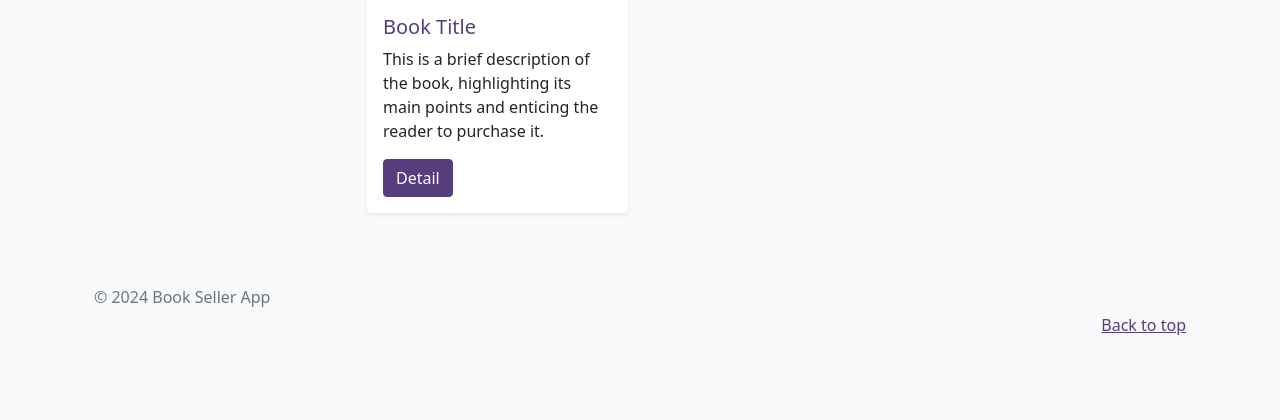
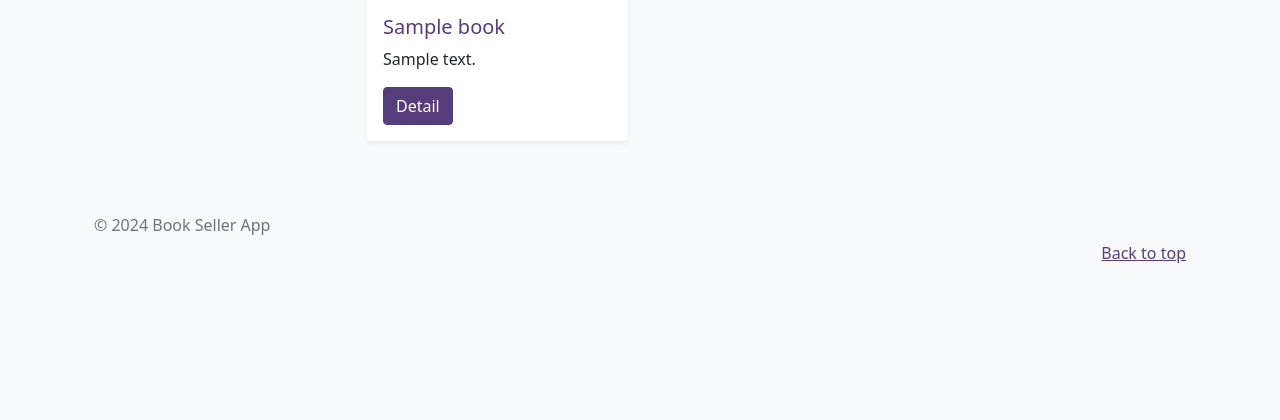
Before and after one commit to sudiptakumarshil/library-management, a Django app: page / in a window 1280 px wide. Shown: the part 231-651 px from the top of the page. Run offline with Django 5.2, Linux system fonts and the light colour scheme; tables that the repository leaves empty hold one stand-in row (values such as "Sample post"); grey boxes marked "Sample" are stand-in pictures.

Commit message:
Book are showing on home page

```diff
--- a/book/views.py
+++ b/book/views.py
@@ -5,12 +5,12 @@
 
 class CategoryBookView(ListView):
     model = Book
-    template_name = "core/home.html"
+    template_name = "index.html"
     context_object_name = "books"
 
     def get_queryset(self):
         category_slug = self.kwargs.get("slug")
-        return Book.objects.filter(category__slug=category_slug)
+        return Book.objects.filter(category__slug=category_slug, status=True)
 
     def get_context_data(self, **kwargs):
         context = super().get_context_data(**kwargs)
--- a/core/templates/index.html
+++ b/core/templates/index.html
@@ -13,16 +13,18 @@
     </div>
     <div class="col-md-9">
       <div class="row">
-        <div class="col-md-4 mb-4">
-          <div class="card shadow-sm rounded">
-            <img src="https://picsum.photos/200/300?grayscale" class="card-img-top reduced-height" alt="Book Image" />
-            <div class="card-body">
-              <h5 class="card-title">Book Title</h5>
-              <p class="card-text">This is a brief description of the book, highlighting its main points and enticing the reader to purchase it.</p>
-              <a href="{% url 'book.detail' %}" class="btn btn-primary btn-block">Detail</a>
+        {% for book in books %}
+          <div class="col-md-4 mb-4">
+            <div class="card shadow-sm rounded">
+              <img src="{{ book.image.url }}" class="card-img-top reduced-height" alt="Book Image" />
+              <div class="card-body">
+                <h5 class="card-title">{{ book.title }}</h5>
+                <p class="card-text">{{ book.description|truncatewords:4 }}</p>
+                <a href="{% url 'book.detail' %}" class="btn btn-primary btn-block">Detail</a>
+              </div>
             </div>
           </div>
-        </div>
+        {% endfor %}
       </div>
     </div>
   </div>
--- a/core/views.py
+++ b/core/views.py
@@ -1,6 +1,7 @@
 from django.shortcuts import render
 from django.views.generic import TemplateView, View
 from category.models import Category
+from book.models import Book
 
 
 class HomeView(TemplateView):
@@ -11,6 +12,7 @@
         context["categories"] = Category.objects.filter(status=True).values(
             "id", "name", "slug"
         )
+        context["books"] = Book.objects.filter(status=True)[:5]
         return context
 
 
--- a/library_management/urls.py
+++ b/library_management/urls.py
@@ -18,6 +18,8 @@
 from django.contrib import admin
 from django.urls import path, include
 from core.views import HomeView, BookDetailView
+from django.conf.urls.static import static
+from django.conf import settings
 
 urlpatterns = [
     path("admin/", admin.site.urls),
@@ -26,3 +28,4 @@
     path("auth/", include("user.urls")),
     path("book/", include("book.urls")),
 ]
+urlpatterns += static(settings.MEDIA_URL, document_root=settings.MEDIA_ROOT)
```
